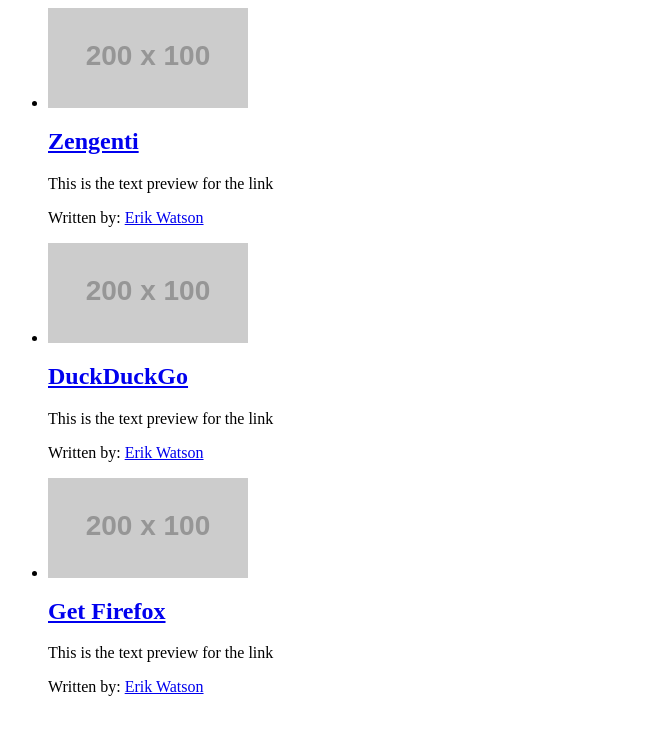
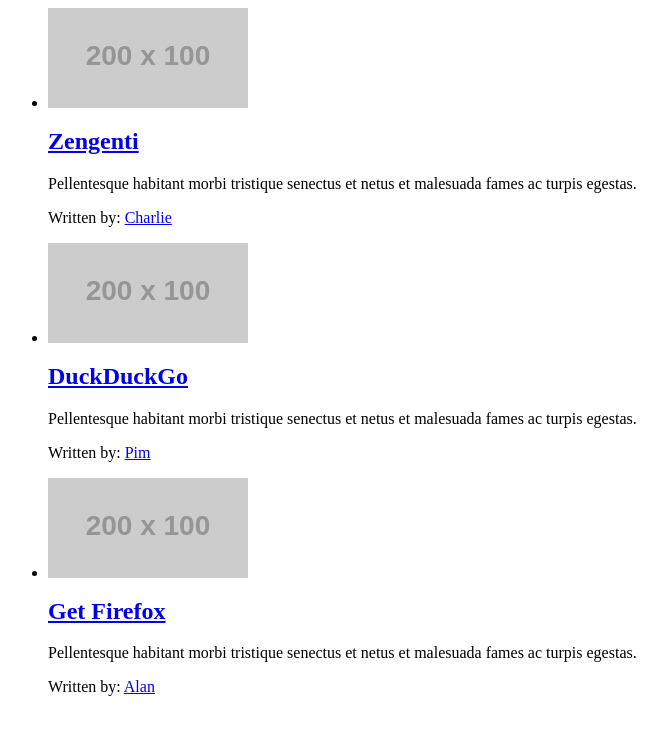
Before and after one commit to erikwatson/a11y-clickable, a website: page index.html in a window 1280 px wide. Shown: the whole page, without its empty margins (0-667 px from the left). Drawn offline with Linux system fonts and the light colour scheme; placeholder pictures from the web are drawn by us.

Commit message:
2 files modified

```diff
--- a/index.html
+++ b/index.html
@@ -5,9 +5,9 @@
         <img src="https://via.placeholder.com/200x100"></img>
         <div>
           <h2><a href="http://zengenti.com" data-a11y-target>Zengenti</a></h2>
-          <p>This is the text preview for the link</p>
+          <p>Pellentesque habitant morbi tristique senectus et netus et malesuada fames ac turpis egestas.</p>
         </div>
-        <p>Written by: <a href="#1">Erik Watson</a>
+        <div class="footer"><p>Written by: <a href="#3">Charlie</a></div>
       </div>
     </li>
 
@@ -16,9 +16,9 @@
         <img src="https://via.placeholder.com/200x100"></img>
         <div>
           <h2><a href="http://duckduckgo.com" data-a11y-target>DuckDuckGo</a></h2>
-          <p>This is the text preview for the link</p>
+          <p>Pellentesque habitant morbi tristique senectus et netus et malesuada fames ac turpis egestas.</p>
         </div>
-        <p>Written by: <a href="#2">Erik Watson</a>
+        <div class="footer"><p>Written by: <a href="#3">Pim</a></div>
       </div>
     </li>
 
@@ -27,9 +27,9 @@
         <img src="https://via.placeholder.com/200x100"></img>
         <div>
         <h2><a href="http://getfirefox.com" data-a11y-target>Get Firefox</a></h2>
-          <p>This is the text preview for the link</p>
+        <p>Pellentesque habitant morbi tristique senectus et netus et malesuada fames ac turpis egestas.</p>
         </div>
-        <p>Written by: <a href="#3">Erik Watson</a>
+        <div class="footer"><p>Written by: <a href="#3">Alan</a></div>
       </div>
     </li>
   </ul>
--- a/style.css
+++ b/style.css
@@ -44,6 +44,10 @@
   font-size: 1rem;
 }
 
+.footer p {
+  font-size: 0.8rem;
+}
+
 a {
   color: blue;
 }
```
